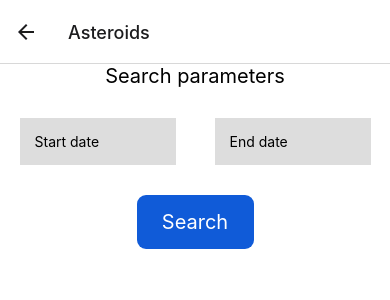
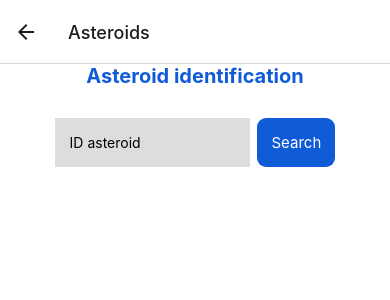
Before and after one commit to xuniorss/Asteroids-NeoWs-App, a React Native app: screen /Asteroids in a window 390 px wide. Shown: the top 300 px of the page. Built offline with nearby package versions, Linux system fonts and the light colour scheme.

Commit message:
funcionalidade tela asteroide

```diff
--- a/src/pages/Asteroids/index.tsx
+++ b/src/pages/Asteroids/index.tsx
@@ -1,23 +1,91 @@
-import { StyleSheet, Text, TextInput, TouchableOpacity, View } from "react-native";
+import { Keyboard, StyleSheet, Text, TextInput, TouchableOpacity, View } from "react-native";
 import { SafeAreaView } from "react-native-safe-area-context";
-import { useState } from "react";
+import { useRef, useState } from "react";
+import { api } from "../../services/api";
+
+type AsteroidType = {
+    id: string
+    name: string
+    estimated_diameter: {
+        kilometers :{
+            estimated_diameter_max: number
+        },
+        meters: {
+            estimated_diameter_max: number
+        }
+    }
+    is_potentially_hazardous_asteroid: boolean
+    orbital_data: {
+        orbit_id: string
+        first_observation_date: string
+        last_observation_date: string
+    }
+}
 
 export default function Asteroids() {
-    const [startDate, setStartDate] = useState('')
-    const [endDate, setEndDate] = useState('')
+    const [asteroid, setAsteroid] = useState('')
+    const [data, setData] = useState<AsteroidType>()
+    const refInput = useRef(null)
+
+    const search = async() => {
+        if(asteroid === '') {
+            setAsteroid('')
+            Keyboard.dismiss()
+            return
+        }
+
+        try {
+            const response = await api.get(`neo/rest/v1/neo/${asteroid}?api_key=gYghXYZXWZtHHtUD9arAxBedEfcUjb8V3i6U5Qf7`)
+            setData(response.data)
+            setAsteroid('')
+            Keyboard.dismiss()
+        } catch (error) {
+            alert('Error fetching information')
+            Keyboard.dismiss()
+            console.log(error)
+        }
+    }
+
+    const newSearch = () => {
+        setAsteroid('')
+        refInput.current.focus()
+        Keyboard.dismiss()
+    }
 
     return (
         <SafeAreaView style={styles.container}>
-            <Text style={styles.text}>Search parameters</Text>
+            <Text style={styles.text}>Asteroid identification</Text>
             <View style={styles.dates}>
-                <TextInput style={styles.input} placeholder="Start date" value={startDate} onChangeText={setStartDate} />
-                <TextInput style={styles.input} placeholder="End date" value={endDate} onChangeText={setEndDate} />
-            </View>
-            <View style={styles.viewButton}>
-                <TouchableOpacity style={styles.button}>
+                <TextInput
+                    style={styles.input}
+                    placeholder="ID asteroid"
+                    keyboardType="numeric"
+                    value={asteroid}
+                    onChangeText={setAsteroid}
+                    ref={refInput}
+                />
+
+                <TouchableOpacity style={styles.button} onPress={search}>
                     <Text style={styles.buttonText}>Search</Text>
                 </TouchableOpacity>
             </View>
+            { data &&
+                <View style={styles.result}>
+                    <Text style={styles.textResult}>Search result</Text>
+                    <Text style={styles.textData}>Id: {data.id}</Text>
+                    <Text style={styles.textData}>Name: {data.name}</Text>
+                    <Text style={styles.textData}>Diameter (kilometers): {data.estimated_diameter.kilometers.estimated_diameter_max.toFixed(2)} Km</Text>
+                    <Text style={styles.textData}>Diameter (meters): {data.estimated_diameter.meters.estimated_diameter_max.toFixed(2)} M</Text>
+                    <Text style={styles.textData}>Potentially hazardous: {data.is_potentially_hazardous_asteroid ? 'Yes' : 'No'}</Text>
+                    <Text style={styles.textData}>Orbit id: {data.orbital_data.orbit_id}</Text>
+                    <Text style={styles.textData}>First observatio: {data.orbital_data.first_observation_date}</Text>
+                    <Text style={styles.textData}>Last observation: {data.orbital_data.last_observation_date}</Text>
+
+                    <TouchableOpacity style={styles.btnNewSearch} onPress={newSearch}>
+                        <Text style={styles.btnText}>New search</Text>
+                    </TouchableOpacity>
+                </View>
+            }
         </SafeAreaView>
     )
 }
@@ -29,35 +97,63 @@ const styles = StyleSheet.create({
     },
     text: {
         fontSize: 20,
-        color: '#000',
+        color: '#105BD8',
         textAlign: 'center',
+        fontWeight: 'bold',
     },
     dates: {
         flexDirection: 'row',
-        justifyContent: 'space-around',
+        justifyContent: 'center',
         marginTop: 30,
     },
     input: {
         backgroundColor: '#DDD',
         padding: 15,
-        width: '40%',
-        color: '#000'
-    },
-    viewButton: {
-        alignItems: 'center',
-        justifyContent: 'center',
+        color: '#000',
+        width: '50%',
+        marginRight: '2%'
     },
     button: {
         alignItems: 'center',
         backgroundColor: '#105BD8',
-        width: '30%',
         padding: 15,
         borderRadius: 9,
-        marginTop: 30,
+        width: '20%'
     },
     buttonText: {
         color: '#FFF',
+        fontSize: 15,
+        textAlign: 'center',
+    },
+    result: {
+        marginTop: 20,
+        alignItems: 'center',
+        justifyContent: 'center'
+    },
+    textResult: {
+        color: '#105BD8',
         fontSize: 20,
+        fontWeight: 'bold',
+        marginBottom: 8,
+    },
+    textData: {
+        fontSize: 17,
+        padding: 4,
+    },
+    btnNewSearch: {
+        width: '50%',
+        borderWidth: 2,
+        borderColor: '#FF0000',
+        padding: 10,
+        alignItems: 'center',
+        marginTop: 20,
+        borderRadius: 9,
+    },
+    btnText: {
+        color: '#FF0000',
+        alignItems: 'center',
         textAlign: 'center',
-    }
+        justifyContent: 'center',
+        fontWeight: '700',
+    },
 })
--- a/src/services/api.ts
+++ b/src/services/api.ts
@@ -5,3 +5,5 @@ const api = axios.create({
 })
 
 export { api }
+
+//https://api.nasa.gov/
```
Also changed, not shown: 2 other files (tests, documents, lock files or other folders).
